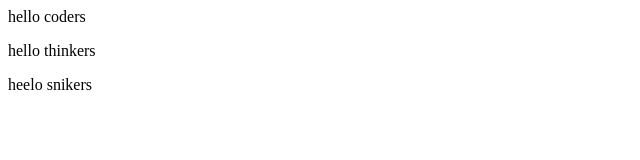
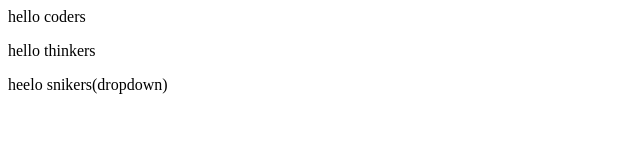
Before and after one commit to ishwarihase/initiation-demo, a plain HTML site: page index.html in a window 1280 px wide. Shown: the full height of the page, 0-640 px from the left. Drawn offline with Linux system fonts and the light colour scheme.

```diff
--- a/index.html
+++ b/index.html
@@ -1,3 +1,3 @@
 <P>hello coders</P>
 <P>hello thinkers</P>
-<p>heelo snikers</p>
+<p>heelo snikers(dropdown)</p>
```
